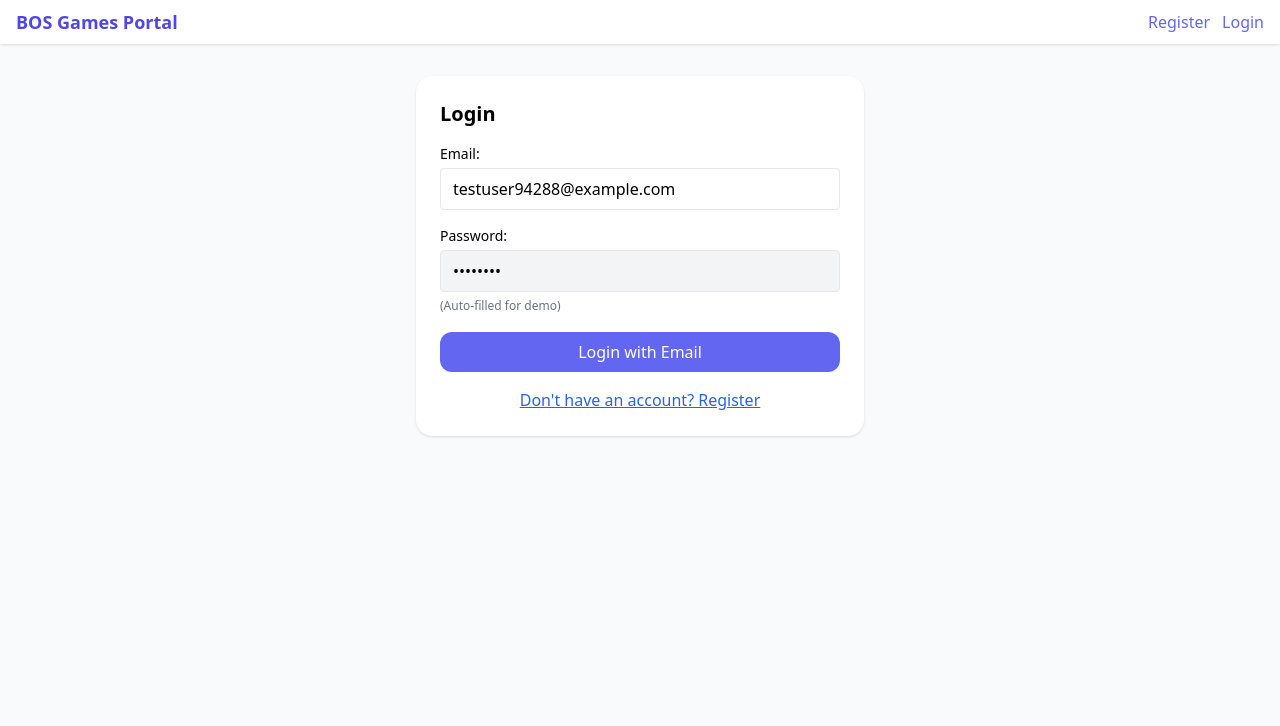
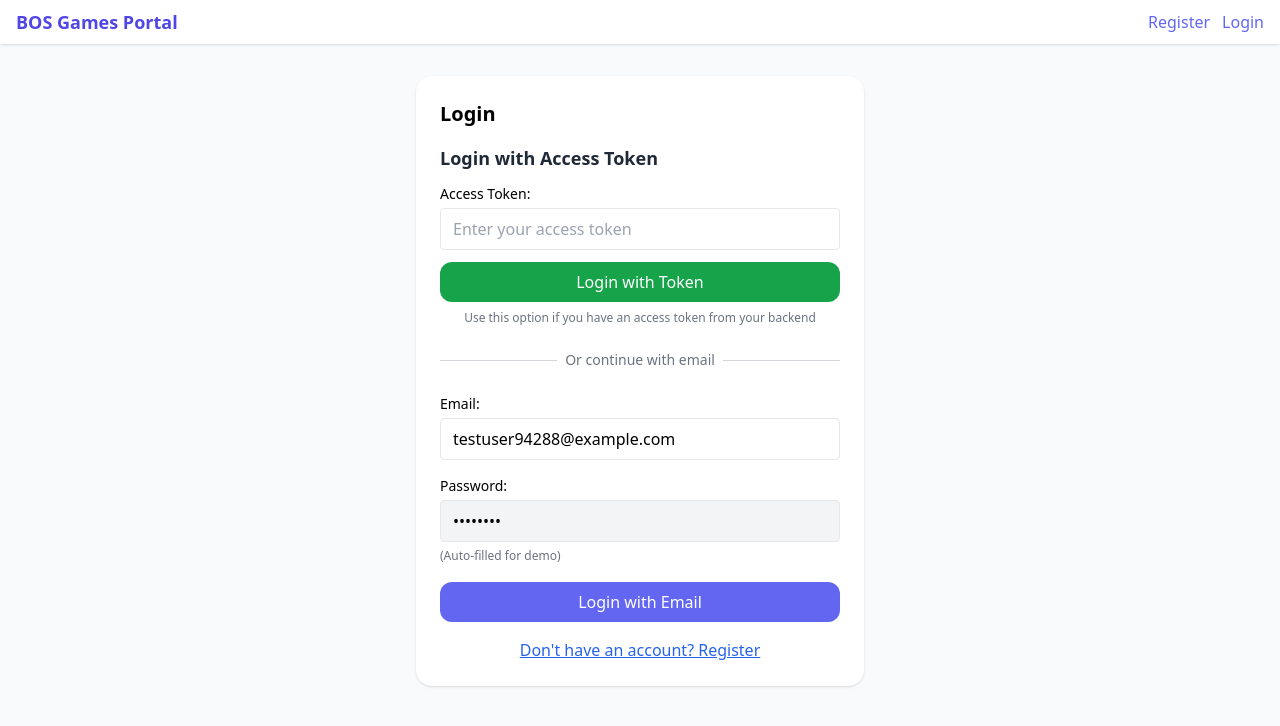
Before and after one commit to Stamsoft-ltd/bos-games-test-fe, a React (Vite) app: page /login in a window 1280 px wide. Shown: the top 726 px of the page. Built offline with nearby package versions, Linux system fonts and the light colour scheme; no server answers.

Commit message:
add access token login

```diff
--- a/src/api/auth.ts
+++ b/src/api/auth.ts
@@ -121,3 +121,20 @@ export async function handleSocialAuthCallback(
 
   return { user };
 }
+
+// 12. Validate access token
+export async function validateAccessToken(accessToken: string) {
+  try {
+    // Try to get user data with the provided token
+    const user = await getMe(accessToken);
+
+    // If successful, store the token and user data
+    sessionStorage.setItem("token", accessToken);
+    sessionStorage.setItem("user", JSON.stringify(user));
+
+    return { user, success: true };
+  } catch (error) {
+    // Token is invalid
+    return { success: false, error };
+  }
+}
--- a/src/pages/Login.tsx
+++ b/src/pages/Login.tsx
@@ -6,6 +6,7 @@ import {
   steamLogin,
   steamLoginMobile,
   handleSocialAuthCallback,
+  validateAccessToken,
 } from "../api/auth";
 import { randomEmail } from "../utils/random";
 import SteamIcon from "../components/SteamIcon";
@@ -15,6 +16,7 @@ export default function Login() {
   const [searchParams] = useSearchParams();
   const [email, setEmail] = useState("");
   const [password] = useState("Test123!");
+  const [accessToken, setAccessToken] = useState("");
   const [status, setStatus] = useState("");
   const [error, setError] = useState("");
   const [isMobile, setIsMobile] = useState(false);
@@ -124,24 +126,65 @@ export default function Login() {
     }
   }
 
+  async function handleAccessTokenLogin() {
+    if (!accessToken.trim()) {
+      setError("Please enter an access token");
+      return;
+    }
+
+    setStatus("Validating access token...");
+    setError("");
+
+    try {
+      const result = await validateAccessToken(accessToken);
+
+      if (result.success) {
+        console.log("Access token login successful", result.user);
+        setStatus("Login successful! Redirecting...");
+        setTimeout(() => navigate("/dashboard"), 1000);
+      } else {
+        setError(
+          "Invalid access token. Please check your token and try again."
+        );
+        setStatus("");
+      }
+    } catch (err: any) {
+      setError("Failed to validate access token. Please try again.");
+      setStatus("");
+    }
+  }
+
   return (
     <div className="max-w-md mx-auto bg-white rounded-2xl shadow p-6">
       <h1 className="text-xl font-bold mb-4">Login</h1>
 
-      {/* Steam Login Section */}
-      {/* <div className="mb-6">
+      {/* Access Token Login Section */}
+      <div className="mb-6">
         <h2 className="text-lg font-semibold mb-3 text-gray-800">
-          Login with Steam
+          Login with Access Token
         </h2>
-        <button
-          className="w-full bg-gray-800 text-white px-4 py-3 rounded-xl hover:bg-gray-700 flex items-center justify-center space-x-2 transition-colors duration-200"
-          onClick={handleSteamLogin}
-        >
-          <SteamIcon className="w-6 h-6" />
-          <span>Continue with Steam</span>
-        </button>
+        <div className="space-y-3">
+          <div>
+            <label className="block text-sm font-medium mb-1">
+              Access Token:
+            </label>
+            <input
+              type="text"
+              value={accessToken}
+              onChange={(e) => setAccessToken(e.target.value)}
+              placeholder="Enter your access token"
+              className="w-full border rounded px-3 py-2"
+            />
+          </div>
+          <button
+            className="w-full bg-green-600 text-white px-4 py-2 rounded-xl hover:bg-green-700 transition-colors duration-200"
+            onClick={handleAccessTokenLogin}
+          >
+            Login with Token
+          </button>
+        </div>
         <p className="text-xs text-gray-500 mt-2 text-center">
-          {isMobile ? "Mobile Steam login" : "Desktop Steam login"}
+          Use this option if you have an access token from your backend
         </p>
       </div>
 
@@ -154,7 +197,7 @@ export default function Login() {
             Or continue with email
           </span>
         </div>
-      </div> */}
+      </div>
 
       {/* Email Login Section */}
       <div className="space-y-4">
```
